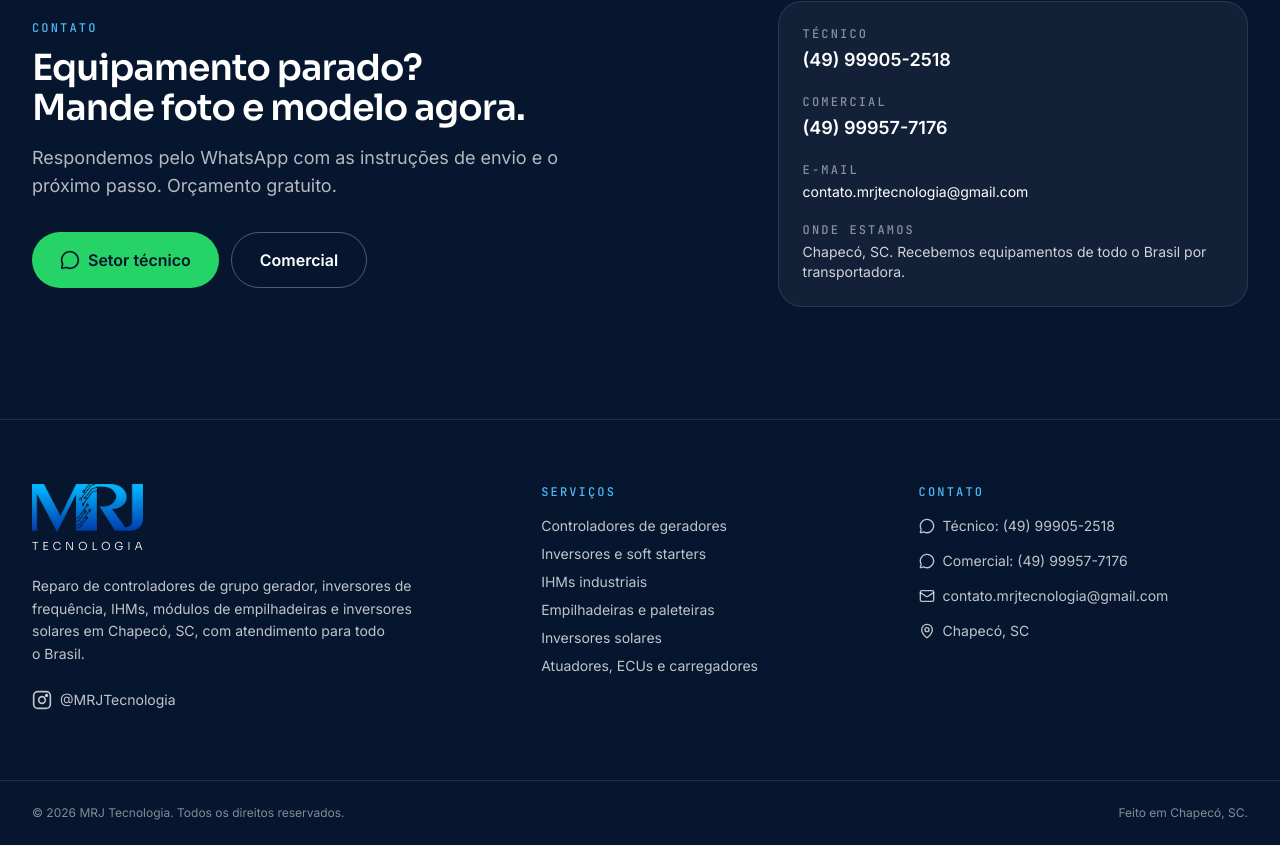
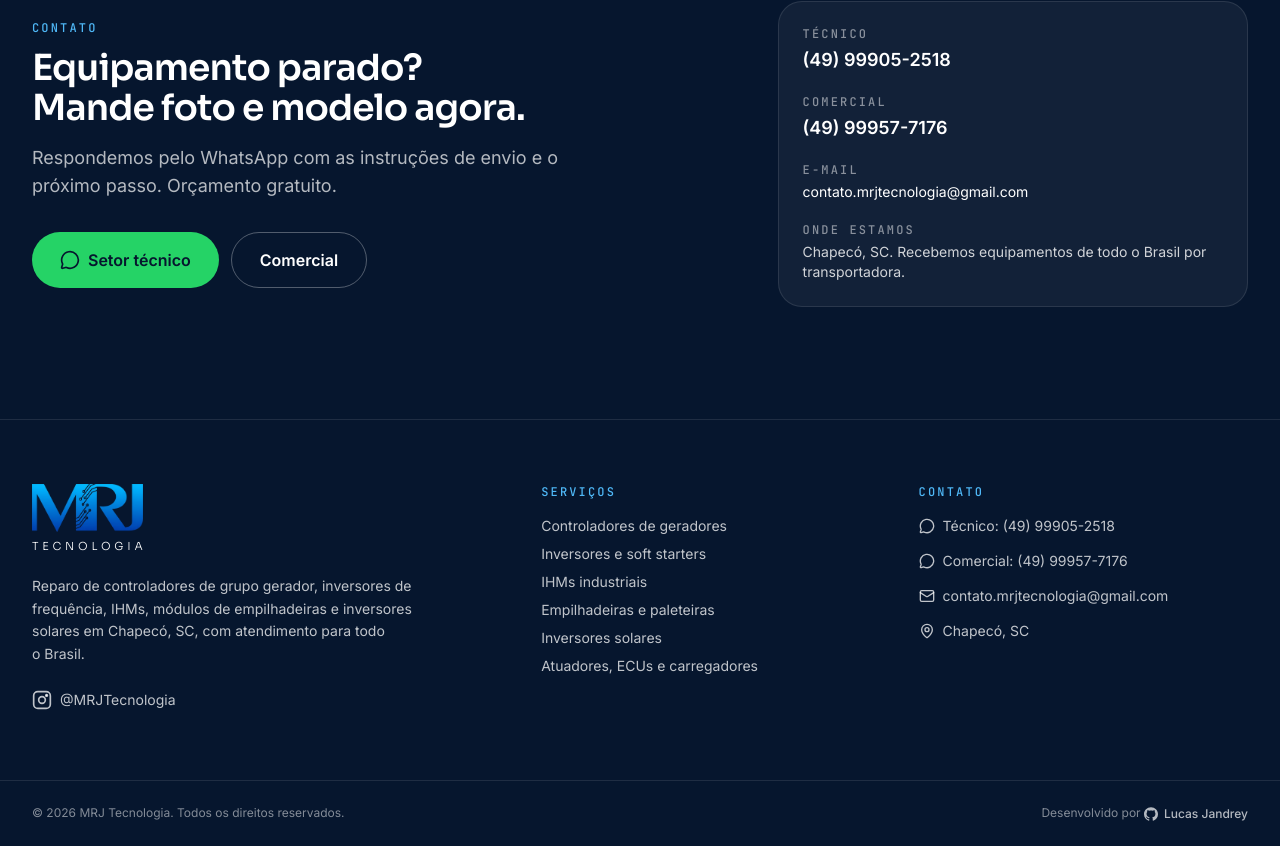
Before and after one commit to LucasJandrey5/site-mrj, a Next.js app: page / in a window 1280 px wide. Shown: the part 6532-7378 px from the top of the page. Built offline with nearby package versions, Linux system fonts and the light colour scheme.

Commit message:
feat: crédito do desenvolvedor no rodapé, com link para o GitHub

```diff
--- a/src/components/layout/Footer.tsx
+++ b/src/components/layout/Footer.tsx
@@ -1,5 +1,6 @@
 import { Mail, MapPin, MessageCircle } from 'lucide-react'
 import Link from 'next/link'
+import { GithubIcon } from '@/components/ui/GithubIcon'
 import { InstagramIcon } from '@/components/ui/InstagramIcon'
 import { Logo } from '@/components/ui/Logo'
 import { company } from '@/data/company'
@@ -10,6 +11,8 @@
 const year = new Date().getFullYear()
 const waTecnico = buildWhatsAppUrl(company.whatsapp.tecnico, WA_MESSAGES.tecnico)
 const waComercial = buildWhatsAppUrl(company.whatsapp.comercial, WA_MESSAGES.comercial)
+
+const developer = { name: 'Lucas Jandrey', url: 'https://github.com/LucasJandrey5' }
 
 export function Footer() {
   return (
@@ -76,7 +79,16 @@
             © {year} {company.name}. Todos os direitos reservados.
           </p>
           <p>
-            Feito em {company.address.city}, {company.address.state}.
+            Desenvolvido por{' '}
+            <a
+              href={developer.url}
+              target="_blank"
+              rel="noopener noreferrer"
+              className="inline-flex items-center gap-1.5 align-middle font-medium text-white/70 transition-colors hover:text-white"
+            >
+              <GithubIcon className="size-3.5" />
+              {developer.name}
+            </a>
           </p>
         </div>
       </div>
--- /dev/null
+++ b/src/components/ui/GithubIcon.tsx
@@ -0,0 +1,7 @@
+export function GithubIcon({ className = 'size-4' }: { className?: string }) {
+  return (
+    <svg viewBox="0 0 24 24" fill="currentColor" className={className} aria-hidden="true">
+      <path d="M12 .5C5.37.5 0 5.78 0 12.292c0 5.211 3.438 9.63 8.205 11.188.6.111.82-.254.82-.567 0-.28-.01-1.022-.015-2.005-3.338.711-4.042-1.582-4.042-1.582-.546-1.361-1.335-1.725-1.335-1.725-1.087-.731.084-.716.084-.716 1.205.082 1.838 1.215 1.838 1.215 1.07 1.803 2.809 1.282 3.495.981.108-.763.417-1.282.76-1.577-2.665-.295-5.466-1.309-5.466-5.827 0-1.287.465-2.339 1.235-3.164-.135-.298-.54-1.497.105-3.121 0 0 1.005-.316 3.3 1.209.96-.262 1.98-.392 3-.398 1.02.006 2.04.136 3 .398 2.28-1.525 3.285-1.209 3.285-1.209.645 1.624.24 2.823.12 3.121.765.825 1.23 1.877 1.23 3.164 0 4.53-2.805 5.527-5.475 5.817.42.354.81 1.077.81 2.182 0 1.578-.015 2.846-.015 3.229 0 .309.21.678.825.56C20.565 21.917 24 17.499 24 12.292 24 5.78 18.627.5 12 .5z" />
+    </svg>
+  )
+}
```
Also changed, not shown: 1 other file (tests, documents, lock files or other folders).
